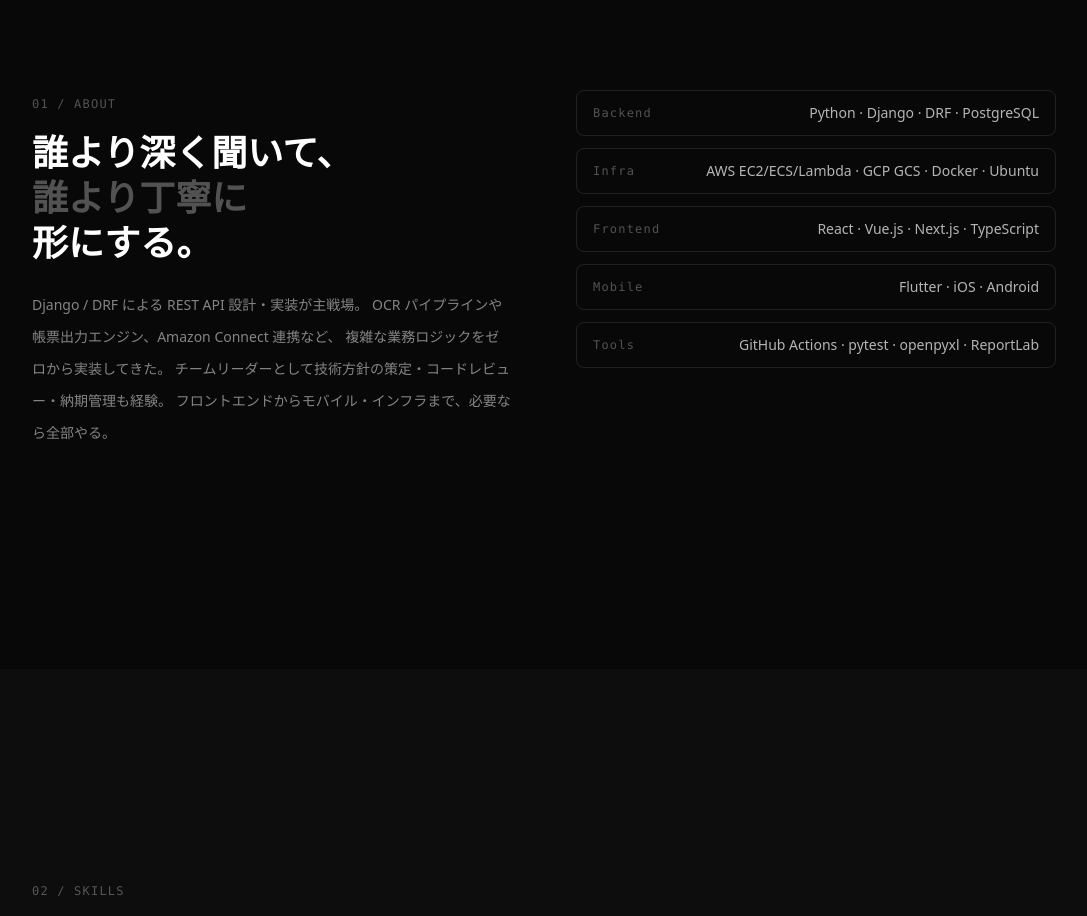
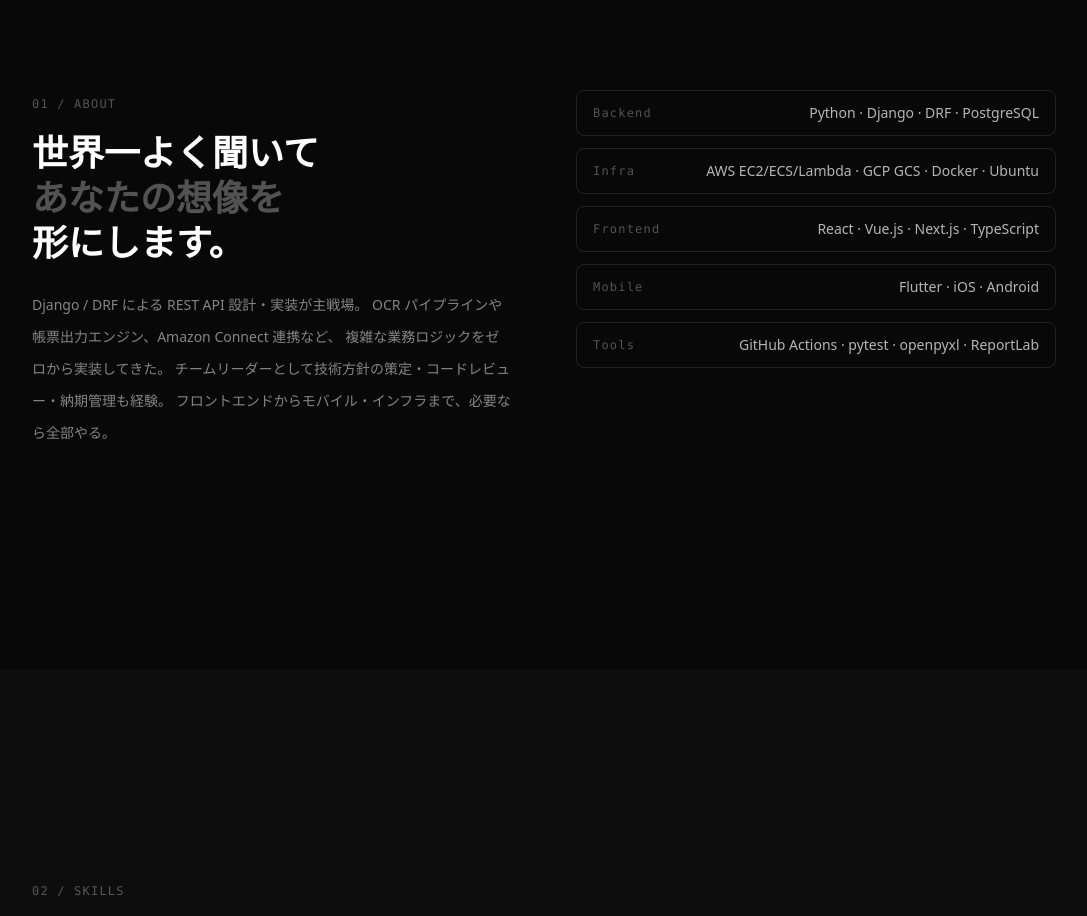
Before and after one commit to lokochaol/portfolio, a Next.js app: page /portfolio/ in a window 1280 px wide. Shown: the part 2380-3296 px from the top of the page, without its empty margins (96-1183 px from the left). Built offline with nearby package versions, Linux system fonts and the light colour scheme.

Commit message:
copy: set About headline to exact phrase
https://claude.ai/code/session_015EMpSigSkGveiRFWaEHTRy

```diff
--- a/src/components/About.tsx
+++ b/src/components/About.tsx
@@ -20,9 +20,9 @@ export default function About() {
         >
           <span className="font-mono text-xs tracking-widest text-white/30 uppercase">01 / About</span>
           <h2 className="text-3xl sm:text-4xl font-bold text-white mt-4 mb-6 leading-tight">
-            誰より深く聞いて、<br />
-            <span className="text-white/30">誰より丁寧に</span><br />
-            形にする。
+            世界一よく聞いて<br />
+            <span className="text-white/30">あなたの想像を</span><br />
+            形にします。
           </h2>
           <p className="text-white/50 leading-8 text-sm">
             Django / DRF による REST API 設計・実装が主戦場。
```
